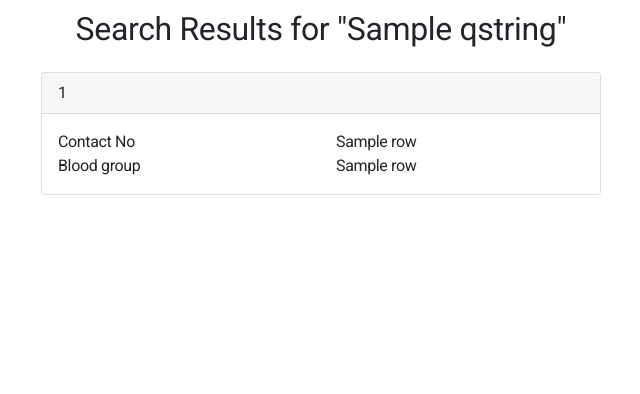
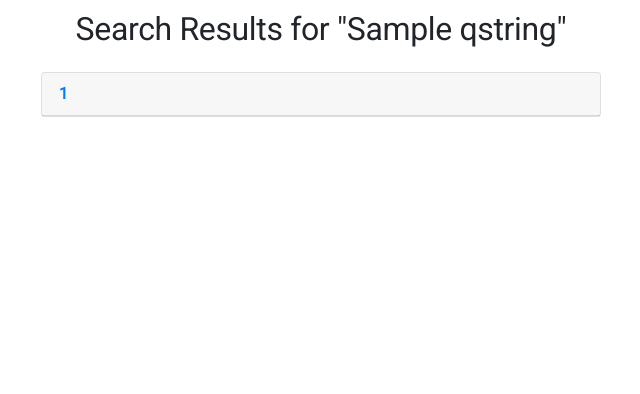
Before and after one commit to galib45/donorfind-flask-bootstrap, a Flask app: template templates/results.html in a window 1280 px wide. Shown: the part 58-452 px from the top of the page, without its empty margins (319-959 px from the left). Run offline with Flask 2, Linux system fonts and the light colour scheme; the template is opened without the code that fills it: most values are stand-ins (such as "Sample title", 1, 10 or a date in 2020); parts of the project's set-up code (start-up, migrations or seed data) failed here and were passed over; some libraries are stand-ins or nearby versions.

Commit message:
comnpleted collapsing feature: accordion

```diff
--- a/templates/results.html
+++ b/templates/results.html
@@ -7,34 +7,31 @@
 .container {
 	padding: 10px;
 }
-
-.table thead th{
-	vertical-align: middle;
-	text-align: center;
+.btn-link {
+	padding: 0;
+	width: 100%;
 }
 
-.table tbody td {
-	vertical-align: middle;
-	text-align: center;
+.btn-link:hover, .btn-link:focus{
+	text-decoration: none;
+	color: #d50000
 }
-
-tbody tr td:nth-child(1) {
-	text-align: left;
-}
-
 {% endblock %}
 
 {% block content %}
-	<div class="container">
+	<div class="container" id="accordion">
 		<center>
 			<h2 class="mb-4">Search Results for "{{ qstring }}"</h2>
 		</center>
 		{% for row in data %}
 			<div class="card mx-auto">
-				<div class="card-header px-3 py-2">
-					{{ row[0] }}
+				<div class="card-header px-3 py-2" id="h{{ data.index(row) }}">
+					<button class="btn btn-link text-left" data-toggle="collapse" data-target="#d{{ data.index(row) }}" aria-expanded="false" aria-controls="{{ data.index(row) }}">
+						<b>{{ row[0] }}</b>
+					</button>
 				</div>
-				<div class="card-body px-3 py-3">
+				<div class="collapse" id="d{{ data.index(row) }}" aria-labelledby="h{{ data.index(row) }}" data-parent="#accordion">
+					<div class="card-body px-3 py-3">
 					<div class="row">
 						<div class="col">
 							Contact No<br>
@@ -45,6 +42,7 @@ tbody tr td:nth-child(1) {
 							{{ row[2] }}
 						</div>
 					</div>
+					</div>
 				</div>
 			</div>
 		{% endfor %}
```
